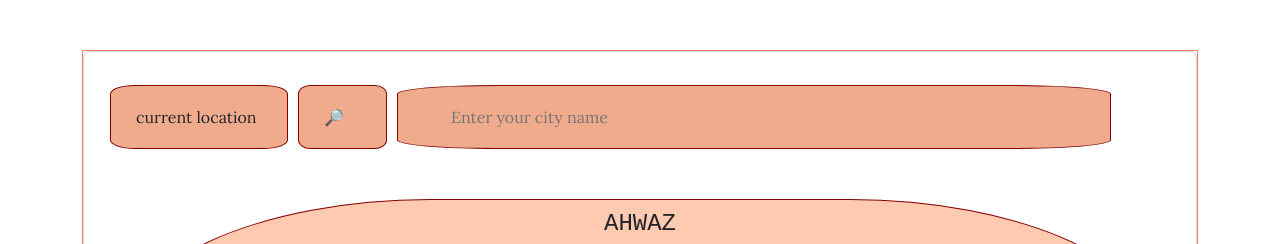
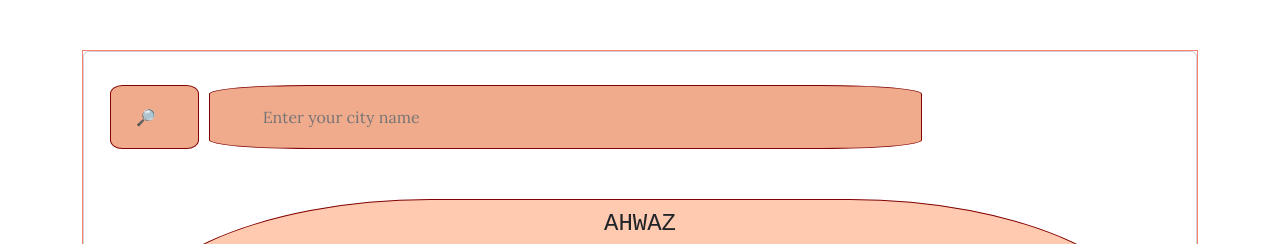
Before and after one commit to SarahBahri/project6, a plain HTML site: page index.html in a window 1280 px wide. Shown: the top 244 px of the page. Drawn offline with nearby package versions, Linux system fonts and the light colour scheme; no server answers; a web font is replaced by a local one.

Commit message:
updated the html and CSS

```diff
--- a/index.html
+++ b/index.html
@@ -37,9 +37,6 @@
           <div class="card-body">
             <form id="form-city">
               <div class="row">
-                <div class="location col-2">
-                  <input type="submit" value="current location" class="btn" />
-                </div>
                 <div class="search col-1">
                   <input type="submit" value="🔎" class="btn" />
                 </div>
--- a/src/styles.css
+++ b/src/styles.css
@@ -30,14 +30,6 @@ form {
   margin: 0 auto;
   margin-top: 50px;
 }
-.location {
-  background-color: #f0ab8d;
-  border: solid 1px #820000;
-  border-radius: 14%;
-  margin: 5px;
-  padding: 12px;
-  font-family: "Lora", serif;
-}
 .city {
   background-color: #f0ab8d;
   border: solid 1px #820000;
```
